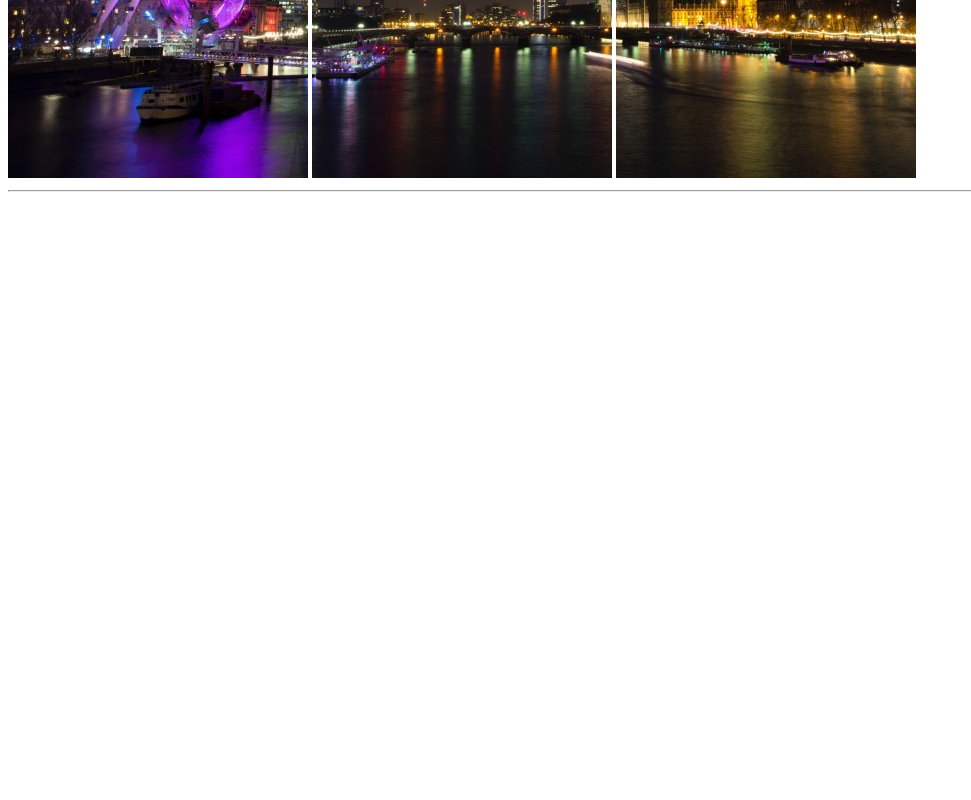
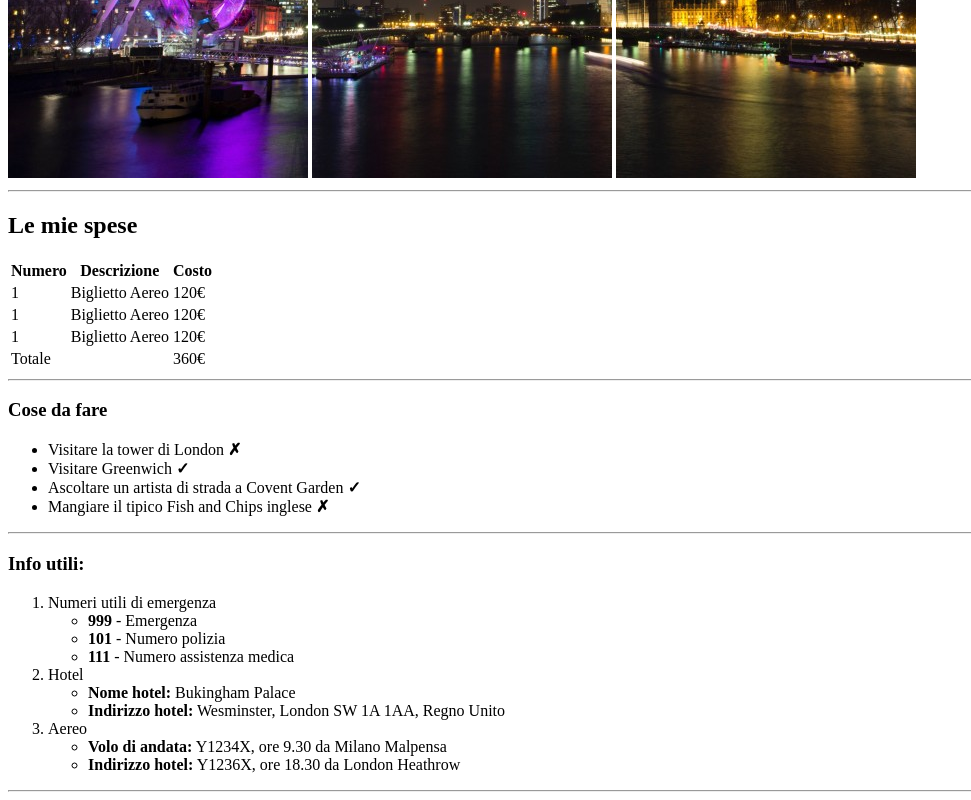
Before and after one commit to FedePizze/html-london-trip, a plain HTML site: page index.html in a window 1280 px wide. Shown: the part 502-1302 px from the top of the page, without its empty margins (0-971 px from the left). Before the commit the page ends 800 px from the top, so only its background shows below. Drawn offline with Linux system fonts and the light colour scheme.

Commit message:
fatto main

```diff
--- a/index.html
+++ b/index.html
@@ -21,6 +21,103 @@
 
     <!-- inizio corpo del sito -->
     <main>
+        <section>
+            <h2>Le mie spese</h2>
+
+            <!-- tabella -->
+            <table>
+                <!-- intestazione tabella -->
+                <thead>
+                    <tr>
+                        <th>Numero</th>
+                        <th>Descrizione</th>
+                        <th>Costo</th>
+                    </tr>
+                </thead>
+                <!-- /intestazione tabella -->
+
+                <!-- corpo tabella -->
+                <tbody>
+                    <tr>
+                        <td>1</td>
+                        <td>Biglietto Aereo</td>
+                        <td>120€</td>
+                    </tr>
+
+                    <tr>
+                        <td>1</td>
+                        <td>Biglietto Aereo</td>
+                        <td>120€</td>
+                    </tr>
+
+                    <tr>
+                        <td>1</td>
+                        <td>Biglietto Aereo</td>
+                        <td>120€</td>
+                    </tr>
+                </tbody>
+
+                <tfoot>
+                    <tr>
+                        <td>Totale</td>
+                        <td></td>
+                        <td>360€</td>
+                    </tr>
+                </tfoot>
+                <!-- /intestazione tabella -->
+            </table>
+            <!-- fine tabella -->
+        </section>
+
+        <!-- divisorio -->
+        <hr>
+        <!-- fine divisorio -->
+
+        <!-- inizio sezione "Cose da fare" -->
+        <section>
+            <h3>Cose da fare</h3>
+
+            <ul>
+                <li>Visitare la tower di London <strong>&#10007;</strong></li>
+                <li>Visitare Greenwich <strong>&#10003;</strong></li>
+                <li>Ascoltare un artista di strada a Covent Garden <strong>&#10003;</strong></li>
+                <li>Mangiare il tipico Fish and Chips inglese <strong>&#10007;</strong></li>
+            </ul>
+        </section>
+        <!-- fine sezione "Cose da fare" -->
+
+        <!-- divisorio -->
+        <hr>
+        <!-- fine divisorio -->
+
+        <!-- inizio sezione "Info utili" -->
+        <section>
+            <h3>Info utili:</h3>
+
+            <ol>
+                <li>Numeri utili di emergenza</li>
+                    <ul>
+                        <li><strong>999</strong> - Emergenza</li>
+                        <li><strong>101</strong> - Numero polizia</li>
+                        <li><strong>111</strong> - Numero assistenza medica</li>
+                    </ul>
+                <li>Hotel</li>
+                    <ul>
+                        <li><strong>Nome hotel:</strong> Bukingham Palace</li>
+                        <li><strong>Indirizzo hotel:</strong> Wesminster, London SW 1A 1AA, Regno Unito</li>
+                    </ul>
+                <li>Aereo</li>
+                    <ul>
+                        <li><strong>Volo di andata:</strong> Y1234X, ore 9.30 da Milano Malpensa</li>
+                        <li><strong>Indirizzo hotel:</strong> Y1236X, ore 18.30 da London Heathrow</li>
+                    </ul>
+            </ol>
+        </section>
+        <!-- fine sezione "Info utili" -->
+
+        <!-- divisorio -->
+        <hr>
+        <!-- fine divisorio -->
 
     </main>
     <!-- fine corpo del sito -->
```
